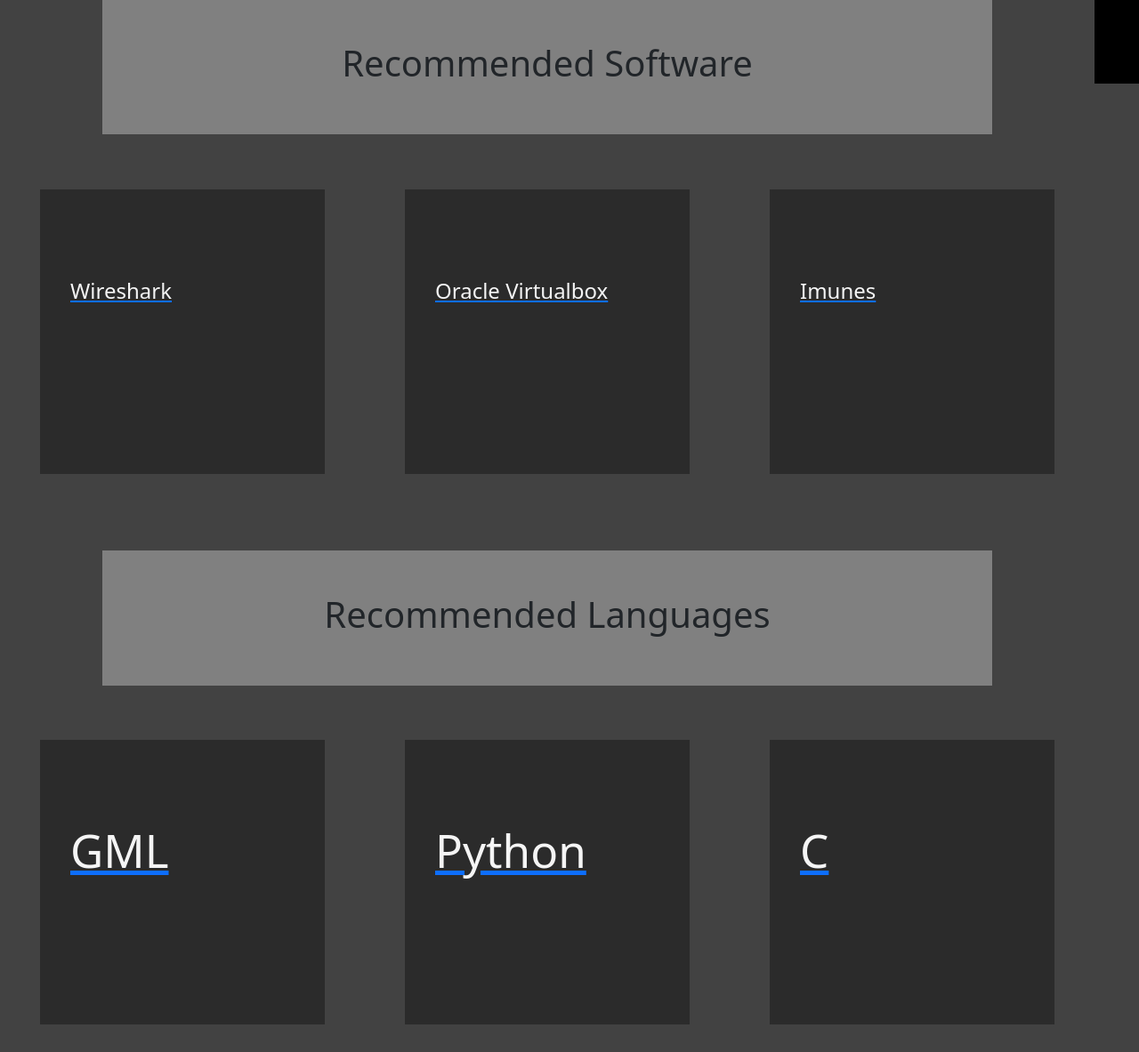
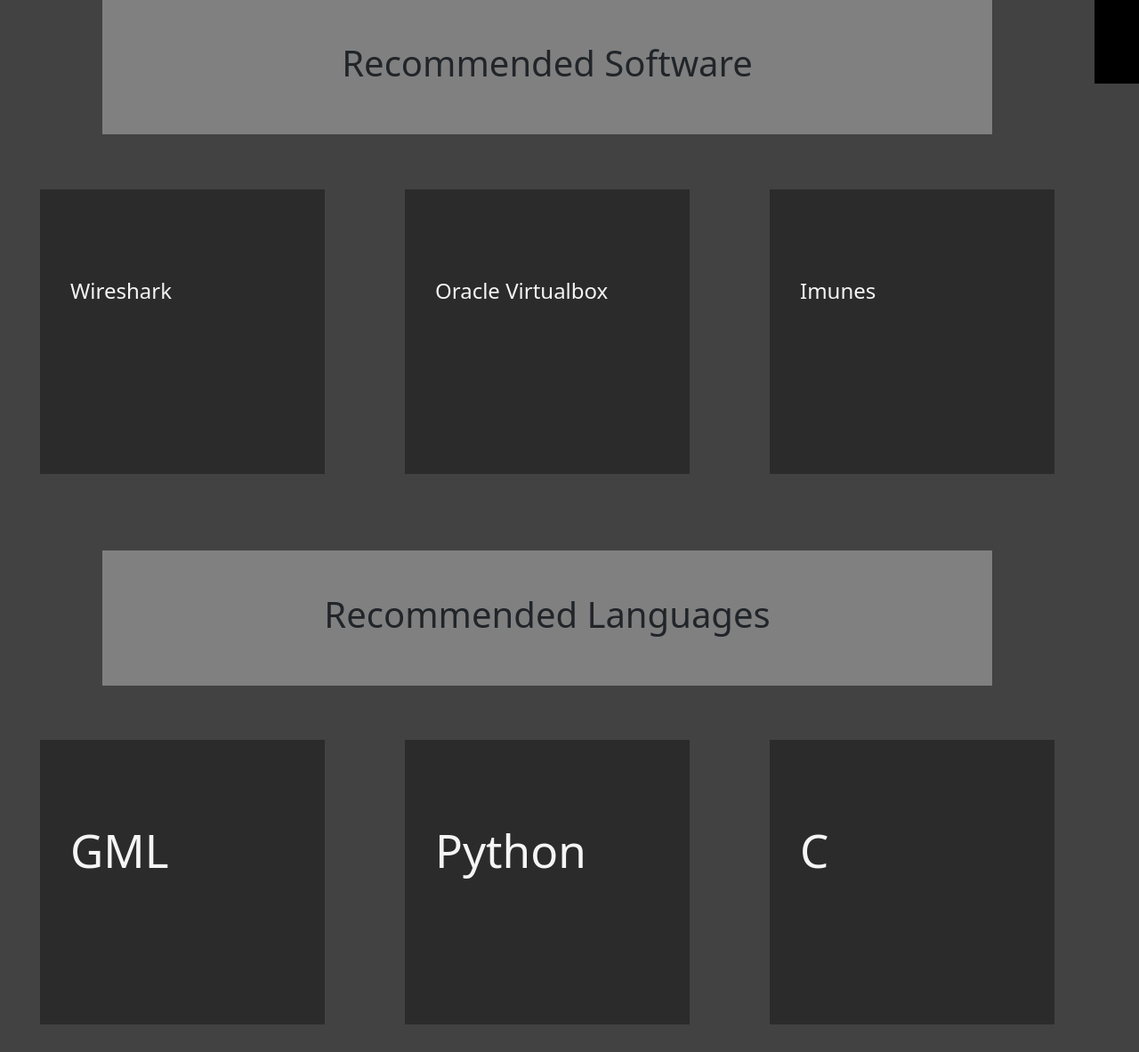
Before and after one commit to jeffreyalanwang/cheesecookie, a Flask app: page /explore/ in a window 1280 px wide. Shown: the part 706-1889 px from the top of the page at 89% size. Run offline with Flask 2, Linux system fonts and the light colour scheme; data comes from the database, SQL or seed files in the repository.

Commit message:
remove a tag decorations in main.css

```diff
--- a/static/css/database_page.css
+++ b/static/css/database_page.css
@@ -78,6 +78,5 @@
 .links-box a {
     display: block;
     font-family: 'Courier New', Courier, monospace;
-    text-decoration: none;
     color: inherit;
 }
--- a/static/css/index.css
+++ b/static/css/index.css
@@ -11,11 +11,6 @@
 .row {
     width: 80%;
     margin: auto;
-}
-
-a {
-    color: inherit;
-    text-decoration: none;
 }
 
 .card-title {
--- a/static/css/main.css
+++ b/static/css/main.css
@@ -10,6 +10,11 @@ body {
     width: 100%;
     --nav-width: 50px;
     background-color: inherit !important;
+}
+
+a {
+    color: inherit;
+    text-decoration: none;
 }
 
 #edit_button, #save_button, #back_button {
--- a/templates/explore.html
+++ b/templates/explore.html
@@ -26,7 +26,7 @@
         {% for course in courses %}
 
         <div class="card-name-combo col-md-4 d-flex justify-content-center">
-            <a href="/course/{{ course.id }}" style="text-decoration: none;">
+            <a href="/course/{{ course.id }}">
                 <div class="card border-40 rounded-0">
                     <div class="card-body">
 
```
